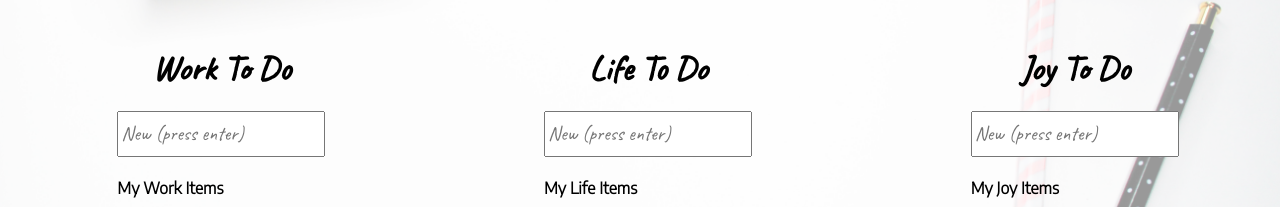
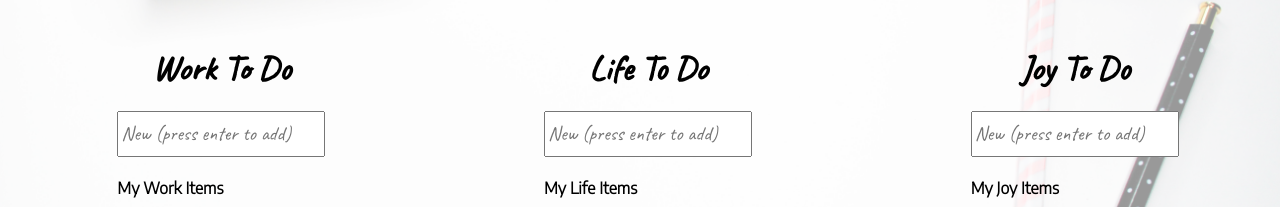
Before and after one commit to LurieK/crud, a plain HTML site: page index.html in a window 1280 px wide. Shown: the part 332-539 px from the top of the page. Drawn offline with Linux system fonts and the light colour scheme.

Commit message:
update placeholder

```diff
--- a/index.html
+++ b/index.html
@@ -20,7 +20,7 @@
         <div class="work">
         <h3> Work To Do</h3>
         <form id="form-work">
-            <input id="work-item" type="text" placeholder="New (press enter)" required />
+            <input id="work-item" type="text" placeholder="New (press enter to add)" required />
         </form>
 
         <h4>My Work Items</h4>
@@ -33,7 +33,7 @@
         <div class="life">
         <h3>Life To Do</h3>
         <form id="form-life">
-            <input id="life-item" type="text" placeholder="New (press enter)" required />
+            <input id="life-item" type="text" placeholder="New (press enter to add)" required />
         </form>
 
         <h4>My Life Items</h4>
@@ -46,7 +46,7 @@
         <div class="joy">
         <h3>Joy To Do</h3>
         <form id="form-joy">
-            <input id="joy-item" type="text" placeholder="New (press enter)" required />
+            <input id="joy-item" type="text" placeholder="New (press enter to add)" required />
         </form>
 
         <h4>My Joy Items</h4>
```
